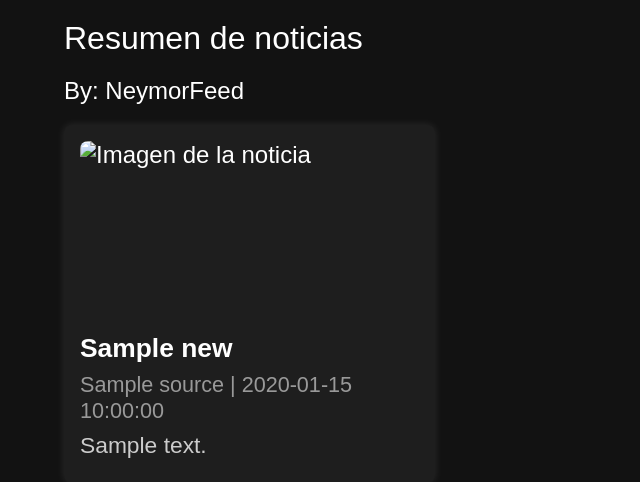
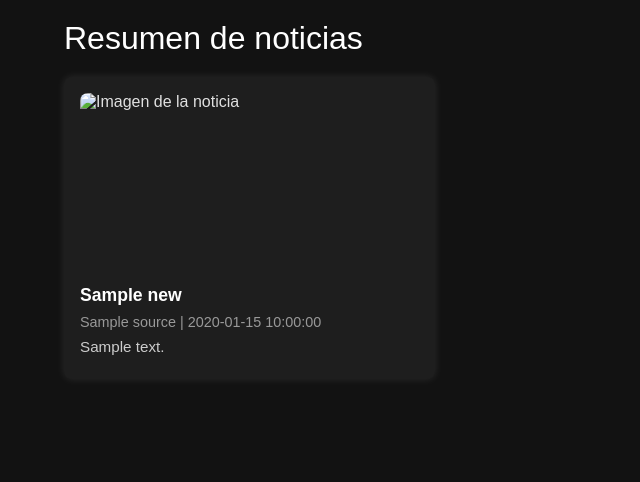
Before and after one commit to Neymors/Observatorio-Global, a Flask app: template templates/index.html in a window 1280 px wide. Shown: the top 482 px of the page, without its empty margins (0-640 px from the left). Run offline with Flask 3, Linux system fonts and the light colour scheme; the template is opened without the code that fills it: most values are stand-ins (such as "Sample title", 1, 10 or a date in 2020); grey boxes marked "Sample" are stand-in pictures; some libraries are stand-ins or nearby versions.

Commit message:
Actualización de index.html

```diff
--- a/templates/index.html
+++ b/templates/index.html
@@ -9,7 +9,7 @@
 <body>
   <div class="container">
     <h1>Resumen de noticias</h1>
-    <h2>By: NeymorFeed<h2>
+
 
     <!-- Contenedor en forma de grid para todas las noticias -->
     <div class="news-grid">
```
